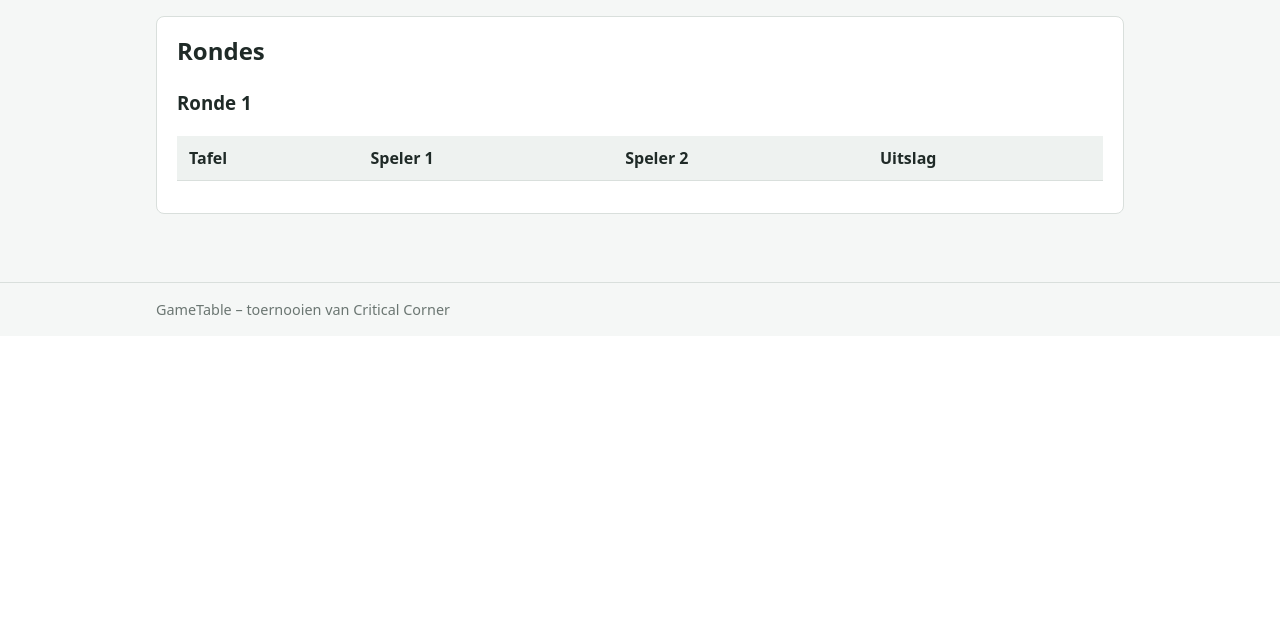
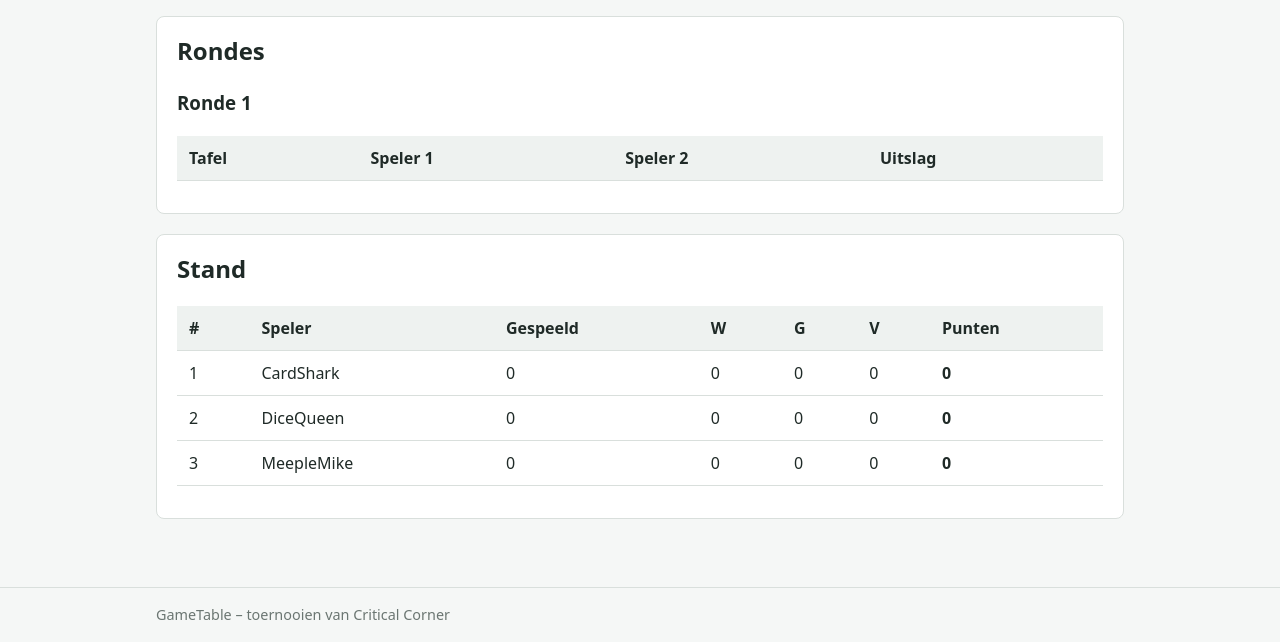
Before and after one commit to NIETJoel/gametable, a PHP site: page /gametable/toernooi.php?id=1 in a window 1280 px wide. Shown: the part 637-1279 px from the top of the page. Before the commit the page ends 952 px from the top, so only its background shows below. Run offline with PHP 8.4, Linux system fonts and the light colour scheme; data comes from the database, SQL or seed files in the repository; tables that the repository leaves empty hold one stand-in row (values such as "Sample post"); lists and menus that the app fills with data are empty.

Commit message:
Automatische standberekening op basis van uitslagen en puntensysteem (FE14, T24)

```diff
--- a/includes/beheer_menu.php
+++ b/includes/beheer_menu.php
@@ -3,7 +3,7 @@
 // Verwacht $toernooi en $actieveTab ('deelnemers' of 'rondes').
 $tabs = [
     'deelnemers' => ['Deelnemers', 'beheer/deelnemers.php?toernooi_id=' . $toernooi['id']],
-    'rondes'     => ['Rondes', 'beheer/rondes.php?toernooi_id=' . $toernooi['id']],
+    'rondes'     => ['Rondes en stand', 'beheer/rondes.php?toernooi_id=' . $toernooi['id']],
 ];
 ?>
 <p class="kruimelpad"><a href="<?= e(url('beheer/toernooien.php')) ?>">&larr; Alle toernooien</a></p>
--- a/includes/init.php
+++ b/includes/init.php
@@ -21,6 +21,7 @@ require_once __DIR__ . '/db.php';
 require_once __DIR__ . '/functies.php';
 require_once __DIR__ . '/auth.php';
 require_once __DIR__ . '/toernooi_functies.php';
+require_once __DIR__ . '/stand.php';
 
 // Output eerst bufferen, zodat bij een fout een nette foutpagina getoond kan worden.
 ob_start();
--- /dev/null
+++ b/includes/stand.php
@@ -0,0 +1,65 @@
+<?php
+// Berekent de stand van een toernooi (FE14).
+// De stand wordt niet opgeslagen, maar steeds opnieuw berekend uit de opgeslagen uitslagen.
+// Zo kan de stand nooit verschillen van de uitslagen (betrouwbaarheid).
+
+function bereken_stand(array $toernooi): array
+{
+    // 1. Elke goedgekeurde deelnemer begint met 0 punten.
+    $stand = [];
+    foreach (haal_goedgekeurde_deelnemers((int) $toernooi['id']) as $deelnemer) {
+        $stand[$deelnemer['id']] = [
+            'spelersnaam' => $deelnemer['spelersnaam'],
+            'gespeeld'    => 0,
+            'gewonnen'    => 0,
+            'gelijk'      => 0,
+            'verloren'    => 0,
+            'punten'      => 0,
+        ];
+    }
+
+    // 2. Alle wedstrijden met een uitslag uit dit toernooi ophalen.
+    $stmt = db()->prepare(
+        'SELECT w.speler1_id, w.speler2_id, w.uitslag
+         FROM wedstrijden w
+         JOIN rondes r ON r.id = w.ronde_id
+         WHERE r.toernooi_id = ? AND w.uitslag IS NOT NULL'
+    );
+    $stmt->execute([$toernooi['id']]);
+
+    // 3. Per wedstrijd de punten optellen volgens het puntensysteem van het toernooi.
+    foreach ($stmt->fetchAll() as $wedstrijd) {
+        $speler1 = $wedstrijd['speler1_id'];
+        $speler2 = $wedstrijd['speler2_id'];
+
+        if (!isset($stand[$speler1], $stand[$speler2])) {
+            continue; // speler is geen goedgekeurde deelnemer meer
+        }
+
+        if ($wedstrijd['uitslag'] === 'gelijk') {
+            voeg_resultaat_toe($stand[$speler1], 'gelijk', (int) $toernooi['punten_gelijk']);
+            voeg_resultaat_toe($stand[$speler2], 'gelijk', (int) $toernooi['punten_gelijk']);
+        } elseif ($wedstrijd['uitslag'] === 'speler1') {
+            voeg_resultaat_toe($stand[$speler1], 'gewonnen', (int) $toernooi['punten_winst']);
+            voeg_resultaat_toe($stand[$speler2], 'verloren', (int) $toernooi['punten_verlies']);
+        } else {
+            voeg_resultaat_toe($stand[$speler2], 'gewonnen', (int) $toernooi['punten_winst']);
+            voeg_resultaat_toe($stand[$speler1], 'verloren', (int) $toernooi['punten_verlies']);
+        }
+    }
+
+    // 4. Sorteren: meeste punten bovenaan, daarna meeste overwinningen, daarna op naam.
+    usort($stand, function (array $a, array $b) {
+        return [$b['punten'], $b['gewonnen'], $a['spelersnaam']]
+           <=> [$a['punten'], $a['gewonnen'], $b['spelersnaam']];
+    });
+
+    return $stand;
+}
+
+function voeg_resultaat_toe(array &$regel, string $soort, int $punten): void
+{
+    $regel['gespeeld']++;
+    $regel[$soort]++;
+    $regel['punten'] += $punten;
+}
--- /dev/null
+++ b/includes/stand_tabel.php
@@ -0,0 +1,28 @@
+<?php
+// Toont de stand als tabel. Wordt gebruikt op de toernooipagina en in het beheer.
+// Verwacht de variabele $stand (uitkomst van bereken_stand()).
+?>
+<?php if (!$stand): ?>
+    <p class="leeg">Er is nog geen stand, omdat er nog geen goedgekeurde deelnemers zijn.</p>
+<?php else: ?>
+    <div class="tabel-wrapper">
+        <table>
+            <thead>
+            <tr><th>#</th><th>Speler</th><th>Gespeeld</th><th>W</th><th>G</th><th>V</th><th>Punten</th></tr>
+            </thead>
+            <tbody>
+            <?php foreach ($stand as $plek => $regel): ?>
+                <tr>
+                    <td><?= $plek + 1 ?></td>
+                    <td><?= e($regel['spelersnaam']) ?></td>
+                    <td><?= $regel['gespeeld'] ?></td>
+                    <td><?= $regel['gewonnen'] ?></td>
+                    <td><?= $regel['gelijk'] ?></td>
+                    <td><?= $regel['verloren'] ?></td>
+                    <td><strong><?= $regel['punten'] ?></strong></td>
+                </tr>
+            <?php endforeach; ?>
+            </tbody>
+        </table>
+    </div>
+<?php endif; ?>
--- a/toernooi.php
+++ b/toernooi.php
@@ -1,6 +1,6 @@
 <?php
 // Toernooipagina: informatie, inschrijven (FE04/FE05), deelnemers,
-// en gepubliceerde rondes (FE12).
+// gepubliceerde rondes (FE12) en de stand (FE14).
 require_once __DIR__ . '/includes/init.php';
 
 $toernooi  = vereis_toernooi(get_getal('id'));
@@ -17,6 +17,7 @@ if ($gebruiker !== null) {
 
 $deelnemers = haal_goedgekeurde_deelnemers((int) $toernooi['id']);
 $rondes     = haal_rondes((int) $toernooi['id'], true); // FE12: alleen gepubliceerde rondes
+$stand      = bereken_stand($toernooi);
 
 $paginatitel = $toernooi['naam'];
 require __DIR__ . '/includes/header.php';
@@ -106,4 +107,9 @@ require __DIR__ . '/includes/header.php';
     <?php endforeach; ?>
 </section>
 
+<section class="blok">
+    <h2>Stand</h2>
+    <?php require __DIR__ . '/includes/stand_tabel.php'; ?>
+</section>
+
 <?php require __DIR__ . '/includes/footer.php'; ?>
```
Also changed, not shown: beheer/rondes.php (+6 -1 lines).
